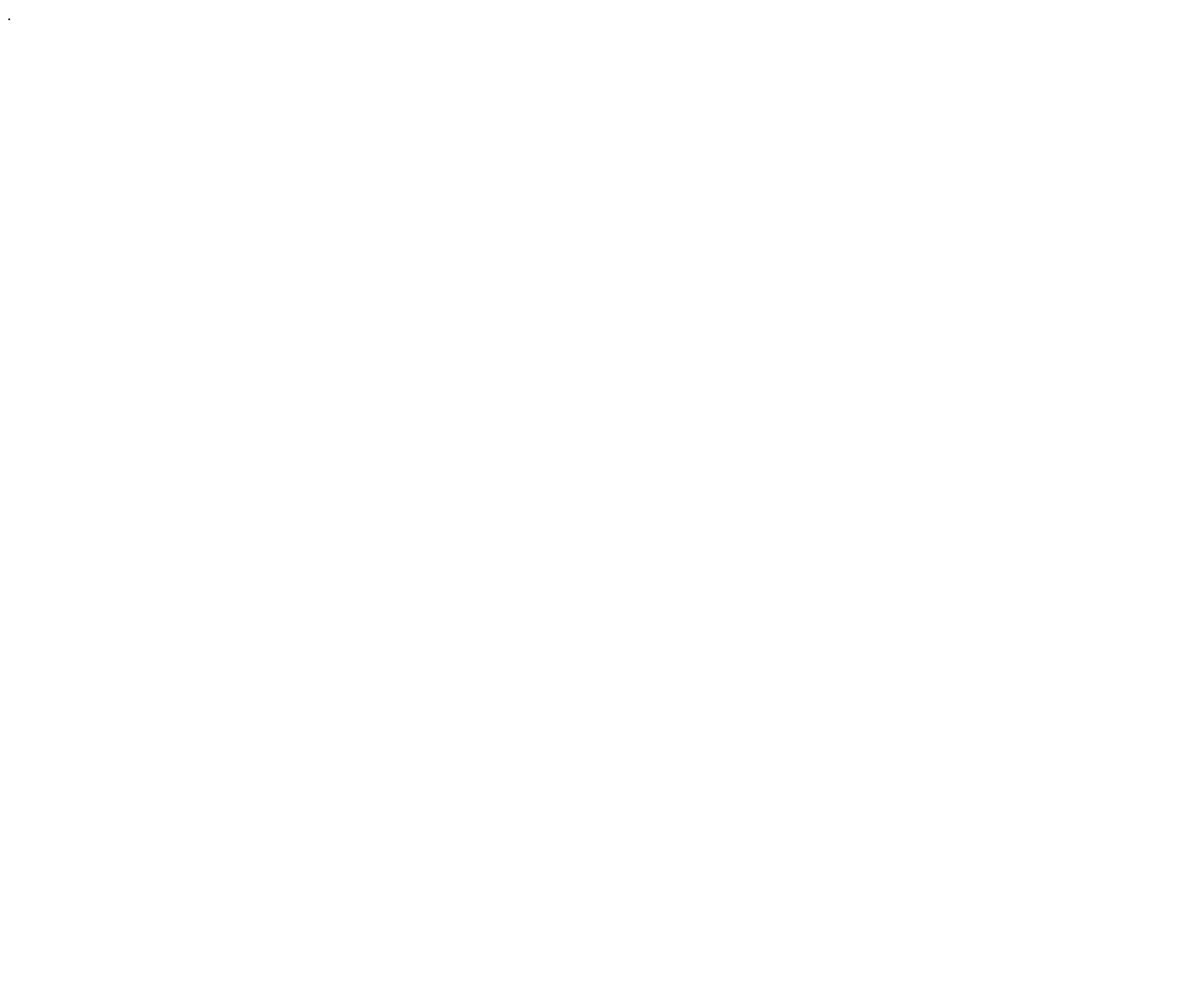
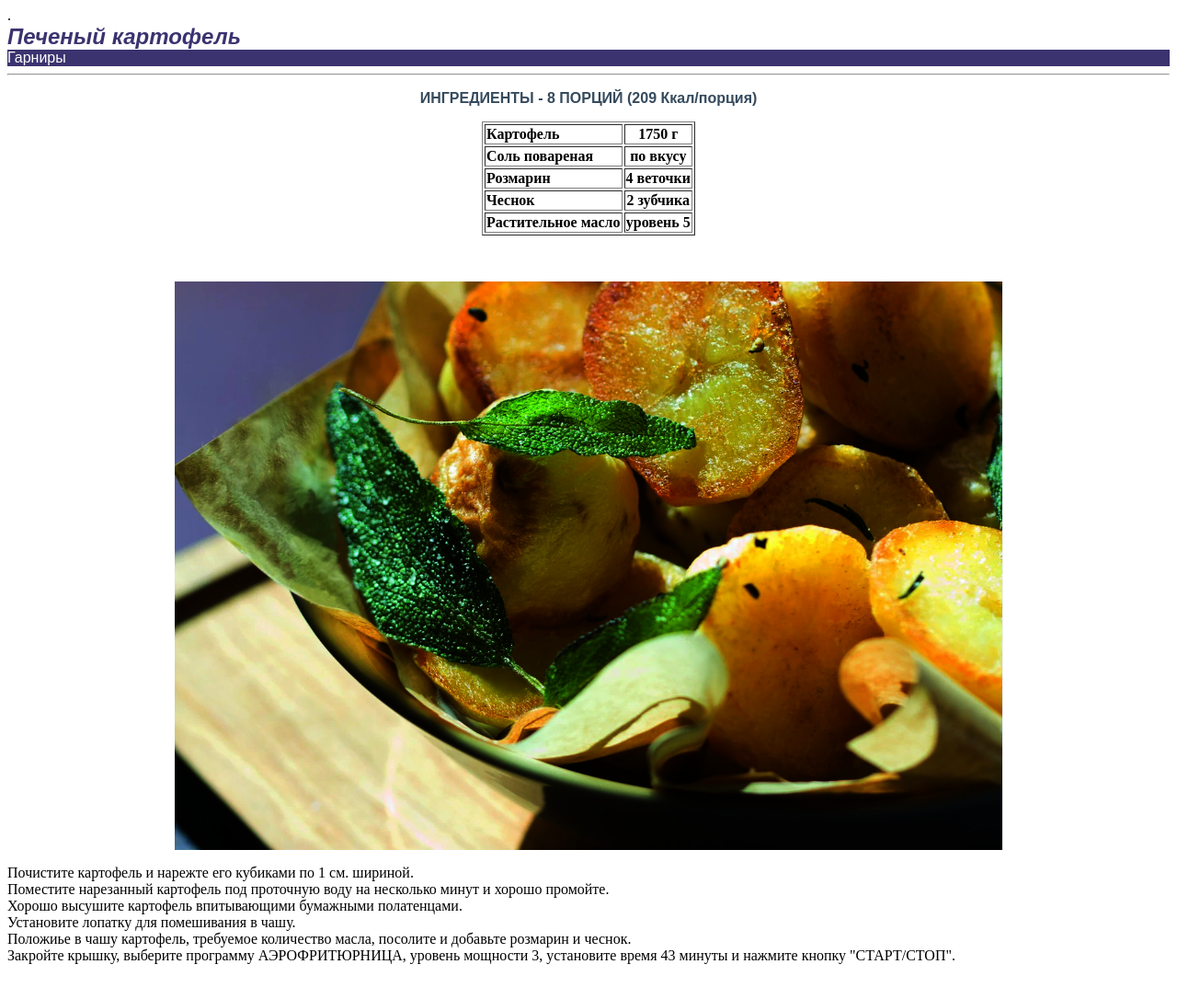
Before and after one commit to WebHeroSchool/me_nu, a plain HTML site: page index.html in a window 1280 px wide. Shown: the whole page at 92% size. Before the commit the page ends 800 px from the top, so only its background shows below. Drawn offline with Linux system fonts and the light colour scheme.

Commit message:
Добавлены правки в index.html

```diff
--- a/index.html
+++ b/index.html
@@ -1,3 +1,56 @@
 <!DOCTYPE>.
 <html>
+  <head>
+   <meta charset="utf-8">
+    <title>Меню</title>
+      </head>
+<body>
+    <div>
+     <font size="5" color="#3b336f" face="Arial">
+      <i>
+       <strong>Печеный картофель</strong>
+        </i>
+         </font>
+          </div>
+    <div style="background: #3b336f">
+     <font color="white" face="Arial">Гарниры</font>
+      </div>
+    <hr>
+    <p align="center">
+     <font color="354a5d" face="Arial">
+      <strong>ИНГРЕДИЕНТЫ - 8 ПОРЦИЙ (209 Ккал/порция)</strong>
+        </font>
+         </p>
+    <table align="center" border="1px">
+     <tr>
+      <th align="left">Картофель</th>
+      <th>1750 г</th>
+        </tr>
+     <tr>
+      <th align="left">Соль повареная</th>
+      <th>по вкусу</th>
+      </tr>
+     <tr>
+      <th align="left">Розмарин</th>
+      <th>4 веточки</th>
+        </tr>
+     <tr>
+      <th align="left">Чеснок</th>
+      <th>2 зубчика</th>
+        </tr>
+     <tr>
+      <th align="left">Растительное масло</th>
+      <th>уровень 5</th>
+        </tr>
+         </table>
+      <p style="margin-top: 50px;" align="center">
+       <img src="images/img1.png">
+        </p>
+        <div>Почистите картофель и нарежте его кубиками по 1 см. шириной.</div>
+        <div>Поместите нарезанный картофель под проточную воду на несколько минут и хорошо промойте.</<div>
+        <div>Хорошо высушите картофель впитывающими бумажными полатенцами.</div>
+        <div>Установите лопатку для помешивания в чашу.</div>
+        <div>Положиье в чашу картофель, требуемое количество масла, посолите и добавьте розмарин и чеснок.</div>
+        <div style="margin-bottom: 50px;">Закройте крышку, выберите программу АЭРОФРИТЮРНИЦА, уровень мощности 3, установите время 43 минуты и нажмите кнопку "СТАРТ/СТОП".</div>
+   </body>
 </html>
```
Also changed, not shown: images/img1.png (added).
